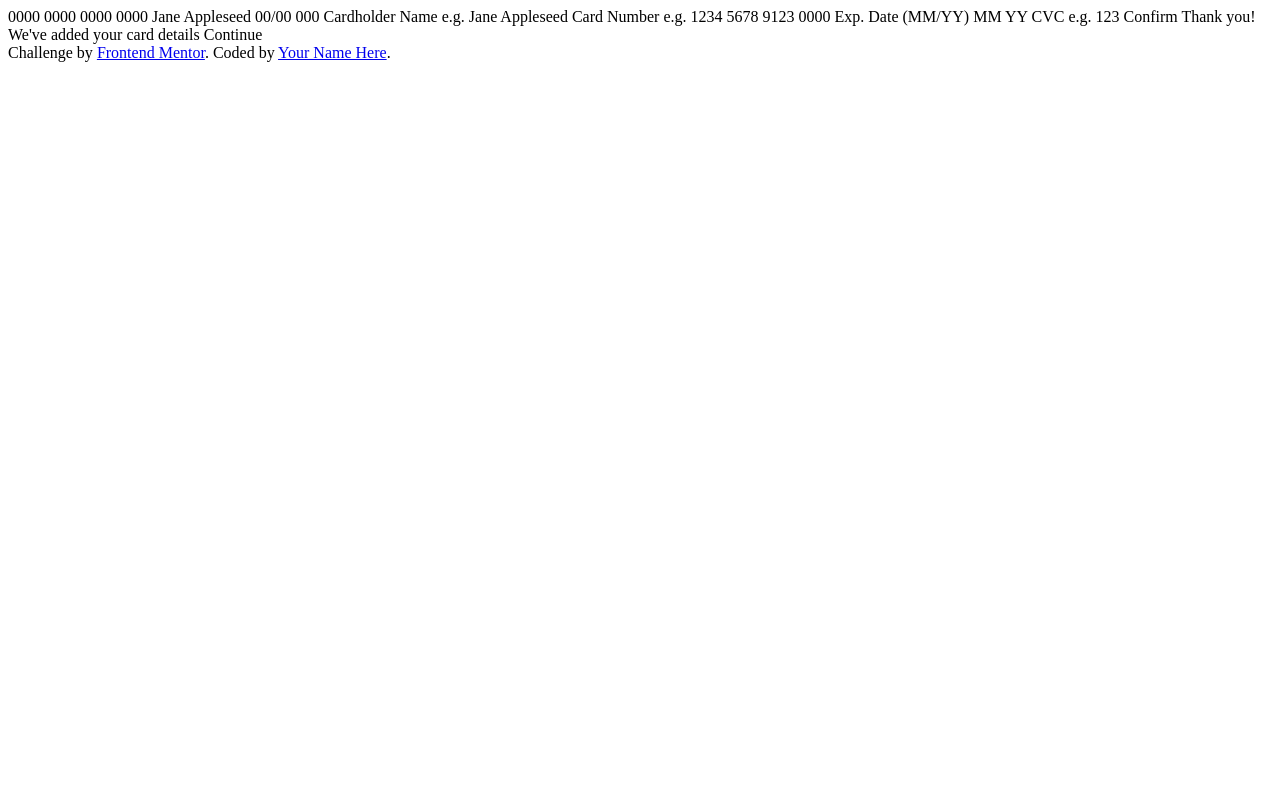
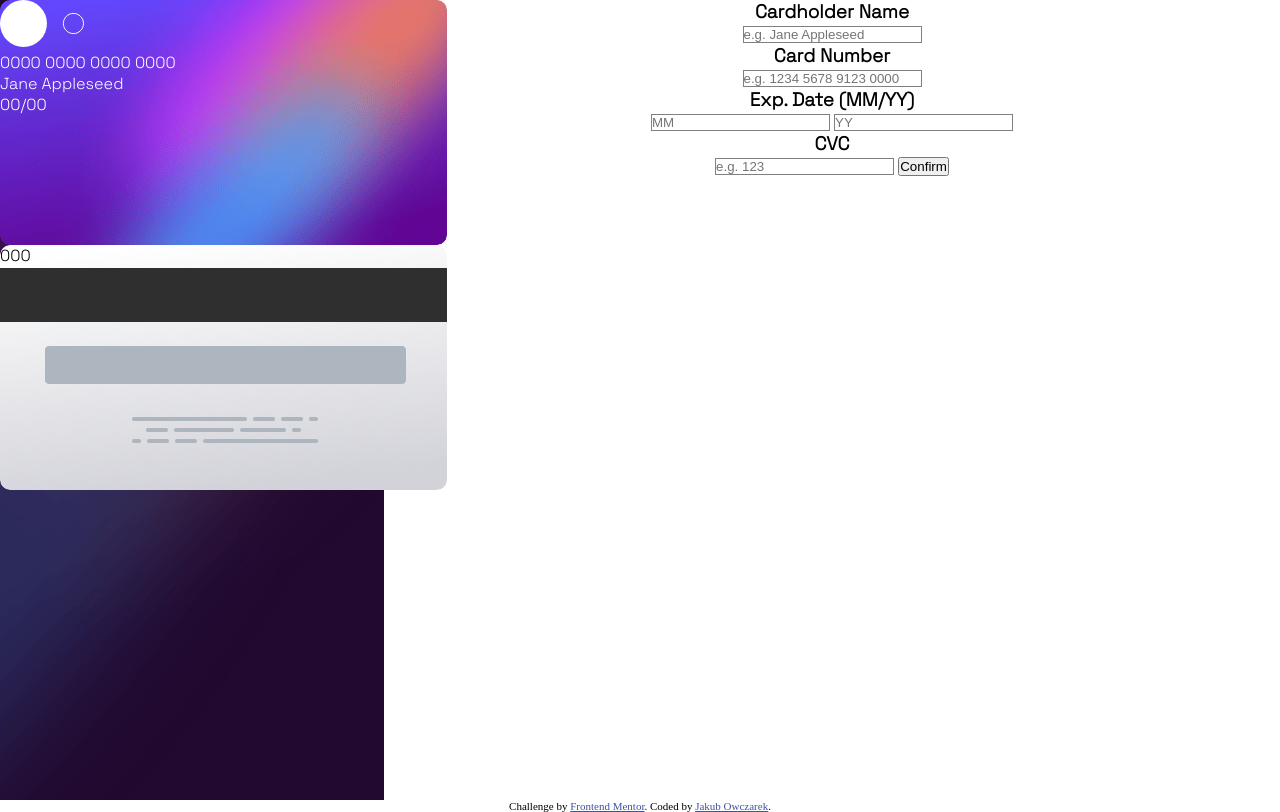
Before and after one commit to Gitros/css-learn, a plain HTML site: page index.html in a window 1280 px wide. Drawn offline with Linux system fonts and the light colour scheme.

Commit message:
index + css

```diff
--- a/index.html
+++ b/index.html
@@ -5,41 +5,58 @@
   <meta name="viewport" content="width=device-width, initial-scale=1.0"> <!-- displays site properly based on user's device -->
 
   <link rel="icon" type="image/png" sizes="32x32" href="./images/favicon-32x32.png">
-
+  <link rel="preconnect" href="https://fonts.googleapis.com"><link rel="preconnect" href="https://fonts.gstatic.com" crossorigin><link href="https://fonts.googleapis.com/css2?family=Space+Grotesk:wght@300&display=swap" rel="stylesheet">
   <title>Frontend Mentor | Interactive card details form</title>
+  <link rel="stylesheet" href="style.css">
 </head>
 <body>
 
-  0000 0000 0000 0000
-  Jane Appleseed
-  00/00
+    <div class="design">
+        <div class="gradient">
+            <div class="card-image">
+                <div class="card-image-content">
+                    <svg width="84" height="47" fill="none" xmlns="http://www.w3.org/2000/svg"><ellipse cx="23.478" cy="23.5" rx="23.478" ry="23.5" fill="#fff"/><path d="M83.5 23.5c0 5.565-4.507 10.075-10.065 10.075-5.559 0-10.065-4.51-10.065-10.075 0-5.565 4.506-10.075 10.065-10.075 5.558 0 10.065 4.51 10.065 10.075Z" stroke="#fff"/></svg>
+                    <p id="card-number"> 0000 0000 0000 0000 </p>
+                    <p id="card-name"> Jane Appleseed </p>
+                    <p id="card-date">00/00</p>
+                </div>
+            </div>
 
-  000
+            <div class="second-card-image">
+                <div class="second-card-image-content">
+                    <p> 000</p>
+                </div>
+            </div>
+        </div>
+    <form action="">
+        <h3> Cardholder Name </h3>
+        <input type="text" placeholder="e.g. Jane Appleseed">
 
-  Cardholder Name
-  e.g. Jane Appleseed
+        <h3> Card Number </h3>
 
-  Card Number
-  e.g. 1234 5678 9123 0000
+        <input type="text" placeholder="e.g. 1234 5678 9123 0000">
 
-  Exp. Date (MM/YY)
-  MM
-  YY
+        <h3>Exp. Date (MM/YY) </h3>
+        <input type="text" placeholder="MM">
+        <input type="text" placeholder="YY">
 
-  CVC
-  e.g. 123
+        <h3>CVC</h3>
 
-  Confirm
+        <input type="text" placeholder="e.g. 123">
 
+        <button>Confirm</button>
+    </form>
+</div>
   <!-- Completed state start -->
 
+<!--
   Thank you!
   We've added your card details
-  Continue
+  Continue -->
 
   <div class="attribution">
     Challenge by <a href="https://www.frontendmentor.io?ref=challenge" target="_blank">Frontend Mentor</a>.
-    Coded by <a href="#">Your Name Here</a>.
+    Coded by <a href="#">Jakub Owczarek</a>.
   </div>
 </body>
 </html>
--- a/style.css
+++ b/style.css
@@ -1,2 +1,70 @@
-.attribution { font-size: 11px; text-align: center; }
-.attribution a { color: hsl(228, 45%, 44%); }
+:root {
+    --inputgradient: linear-gradient(hsl(249, 99%, 64%) to hsl(278, 94%, 30%));
+}
+
+.attribution {
+    font-size: 11px; text-align: center;
+}
+
+.attribution a {
+    color: hsl(228, 45%, 44%);
+}
+
+@import url('https://fonts.googleapis.com/css2?family=Space+Grotesk:wght@300&display=swap');
+
+* {
+    margin: 0;
+    padding: 0;
+    box-sizing: border-box;
+}
+
+.design {
+     font-family: 'Space Grotesk', sans-serif;
+     display: grid;
+     grid-template-columns: 30% 1fr;
+     width: 100%;
+     height: 100%;
+}
+
+.gradient {
+    height: 100vh;
+    background-image: url(/images/bg-main-desktop.png);
+    background-color: #fff;
+    background-repeat: no-repeat;
+}
+
+form {
+    text-align: center;
+}
+
+input {
+    outline: 0;
+    border: 1px solid gray;
+}
+
+.card-image {
+    position: relative;
+    background-image: url(/images/bg-card-front.png);
+    width: 447px;
+    height: 245px;
+    border-radius: 10px;
+}
+
+.second-card-image {
+
+}
+
+.card-image p {
+    color: white;
+    position: relative;
+}
+
+
+
+.second-card-image {
+    position: relative;
+    background-image: url(/images/bg-card-back.png);
+    width: 447px;
+    height: 245px;
+    border-radius: 10px;
+}
```
